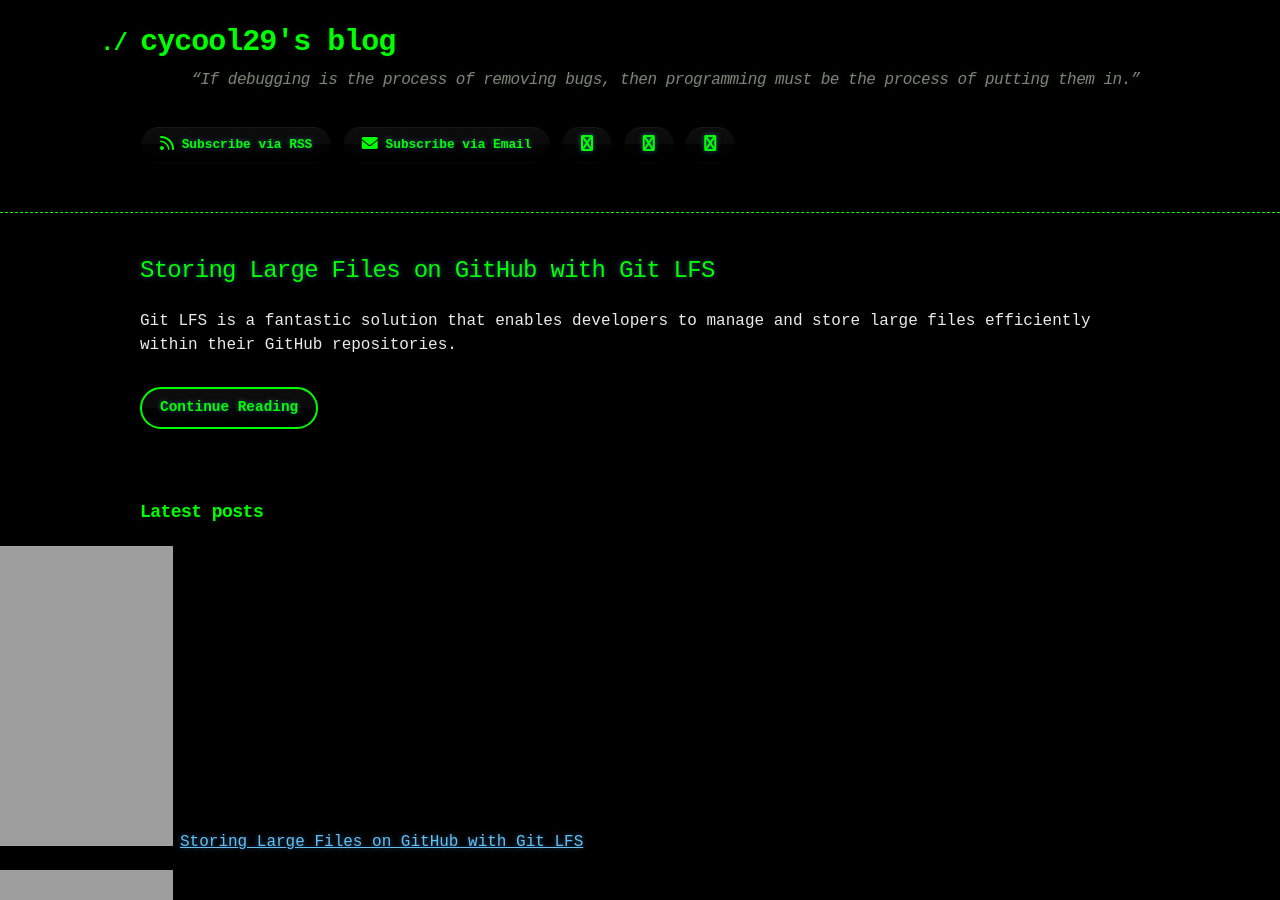
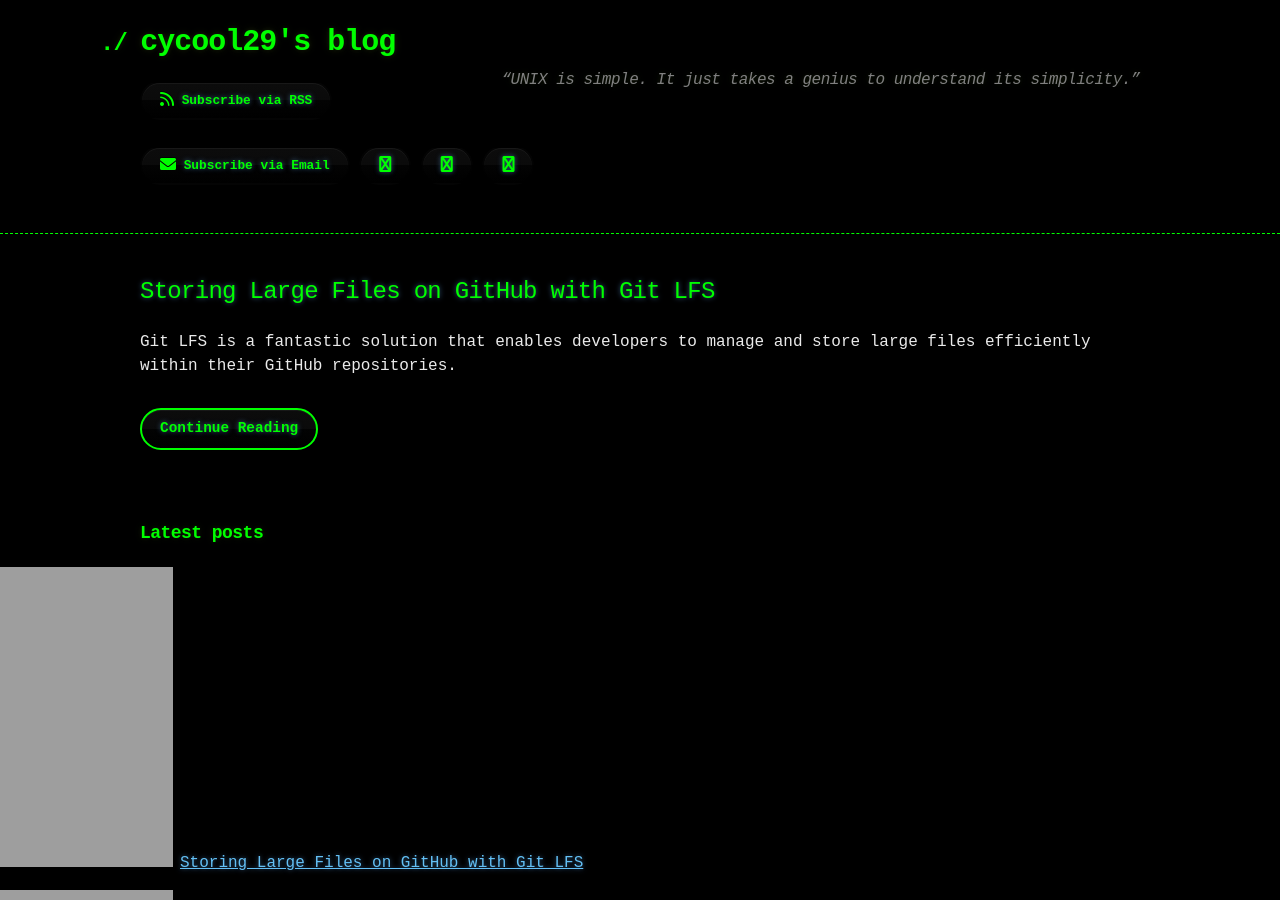
Before and after one commit to cycool29/cycool29.github.io, a Jekyll site: the page built from index.md, in a window 1280 px wide and 900 px high. Built offline with Jekyll 4.4.1, drawn with Linux system fonts in a browser that asks for light colours; a style sheet for code colours, icons or effects is not loaded.

Commit message:
Update quotes

```diff
--- a/_config.yml
+++ b/_config.yml
@@ -1,5 +1,5 @@
 title: cycool29's blog
-description: "“If debugging is the process of removing bugs, then programming must be the process of putting them in.” "
+description: "“UNIX is simple. It just takes a genius to understand its simplicity.” "
 bio: A high school student. Intermediate in Python, Git, Bash. Learning JavaScript. He/Him. "
 author: cycool29
 url: https://cycool29.github.io
```
